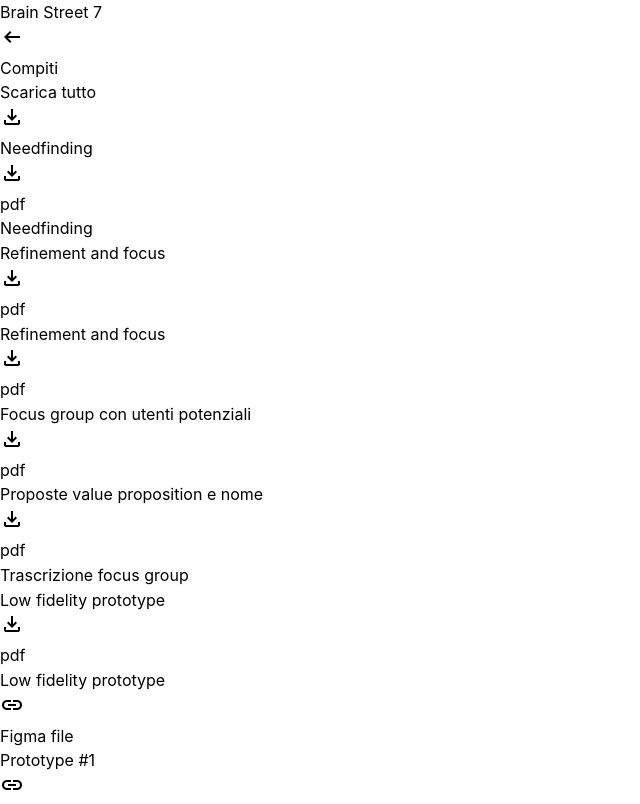
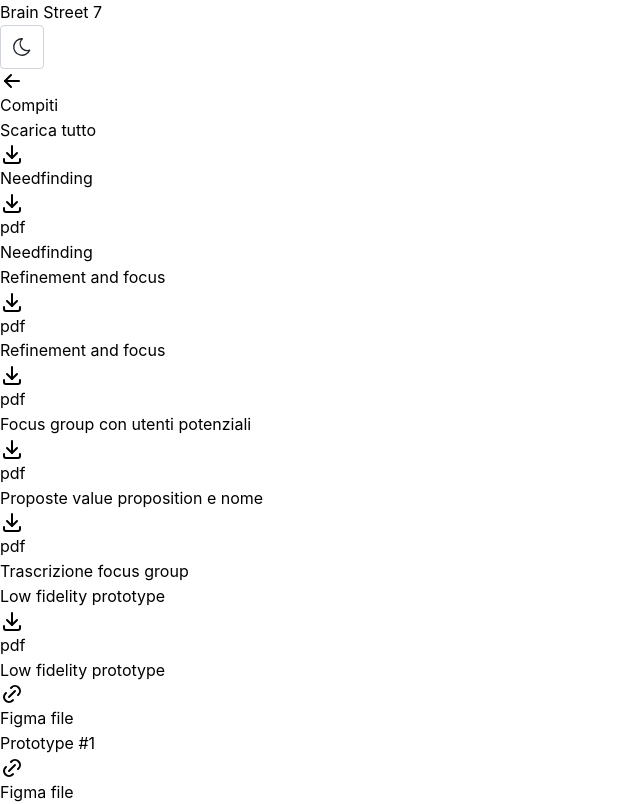
Before and after one commit to Masterquiz/Brain-Street-7, a Next.js app: page /assignments in a window 1280 px wide. Shown: the top 804 px of the page, without its empty margins (0-640 px from the left). Built offline with nearby package versions, Linux system fonts and the light colour scheme.

Commit message:
Added color-scheme toggle. Added Tabler icons. Removed some unnecessary code.

```diff
--- a/package.json
+++ b/package.json
@@ -11,6 +11,7 @@
   "dependencies": {
     "@mantine/core": "^7.14.1",
     "@mantine/hooks": "^7.14.1",
+    "@tabler/icons-react": "^3.24.0",
     "next": "^15.0.3",
     "react": "^18.3.1",
     "react-dom": "^18.3.1"
--- a/src/app/(details)/assignments/page.tsx
+++ b/src/app/(details)/assignments/page.tsx
@@ -1,4 +1,6 @@
 import Link from "next/link";
+
+import { IconArrowLeft, IconDownload, IconLink } from "@tabler/icons-react";
 
 import { assignments } from "@/data/assignments";
 
@@ -8,7 +10,7 @@ export default function Assignment() {
       <div className="flex items-center justify-between">
         <Link href="/">
           <div className="flex gap-2 items-center">
-            <span className="material-symbols-outlined">arrow_left_alt</span>
+            <IconArrowLeft />
             <h1 className="text-2xl">Compiti</h1>
           </div>
         </Link>
@@ -21,7 +23,7 @@ export default function Assignment() {
         >
           <div className="flex gap-1">
             <p>Scarica tutto</p>
-            <span className="material-symbols-outlined">download</span>
+            <IconDownload />
           </div>
         </Link>
       </div>
@@ -31,7 +33,9 @@ export default function Assignment() {
         .map((assignment) => {
           return (
             <div key={assignment.folder} className="flex flex-col gap-2">
-              <h2 className="mt-4 text-xl md:mt-8 md:font-bold">{assignment.name}</h2>
+              <h2 className="mt-4 text-xl md:mt-8 md:font-bold">
+                {assignment.name}
+              </h2>
               <>
                 {assignment.files.map((file) => {
                   return (
@@ -42,14 +46,14 @@ export default function Assignment() {
                       rel="noopener noreferrer"
                     >
                       <div className="flex gap-2 align-center">
-                        <div className="flex">
-                          <span className="material-symbols-outlined m-auto">
-                            {(file.type === "pdf" && "download") ||
-                              (file.type === "link" && "link")}
-                          </span>
+                        <div className="flex items-center">
+                          {(file.type === "pdf" && <IconDownload />) ||
+                            (file.type === "link" && <IconLink />)}
                         </div>
                         <div>
-                          <span className="text-xs text-slate-500">{file.description || file.type}</span>
+                          <span className="text-xs text-slate-500">
+                            {file.description || file.type}
+                          </span>
                           <p>{file.name}</p>
                         </div>
                       </div>
--- a/src/app/(details)/project/page.tsx
+++ b/src/app/(details)/project/page.tsx
@@ -1,17 +1,19 @@
 import Link from "next/link";
+
+import { IconArrowLeft } from "@tabler/icons-react";
 
 export default function Prototype() {
   return (
     <>
       <div className="flex mb-4">
         <Link href="/" className="flex gap-2 items-center">
-          <span className="material-symbols-outlined">arrow_left_alt</span>
+          <IconArrowLeft />
           <h1 className="text-2xl">Il progetto</h1>
         </Link>
       </div>
 
       <div>
-        <p className="mb-2">Progetto a tema “Urban Well-Being” [...] </p>
+        {/*<p className="mb-2">Progetto a tema “Urban Well-Being” [...] </p>*/}
 
         <h1 className="mt-6 text-2xl font-bold">Contesto</h1>
 
--- a/src/app/globals.css
+++ b/src/app/globals.css
@@ -5,47 +5,23 @@
 :root {
   --background: #ffffff;
   --foreground: #171717;
-
-  --test: red;
 }
 
 @media (prefers-color-scheme: dark) {
   :root {
     --background: #0a0a0a;
     --foreground: #ededed;
-
-    --test: purple;
   }
 }
 
-/*body {*/
-/*  color: var(--foreground);*/
-/*  background: var(--background);*/
-/*  font-family: Arial, Helvetica, sans-serif;*/
-/*}*/
+body {
+  color: var(--foreground);
+  background: var(--background);
+  font-family: Arial, Helvetica, sans-serif;
+}
 
 @layer utilities {
   .hexagon-clip {
     clip-path: polygon(50% 0%, 100% 25%, 100% 75%, 50% 100%, 0% 75%, 0% 25%);
   }
 }
-
-.dark {
-  @mixin dark {
-    display: none;
-  }
-
-  @mixin light {
-    display: block;
-  }
-}
-
-.light {
-  @mixin light {
-    display: none;
-  }
-
-  @mixin dark {
-    display: block;
-  }
-}
--- a/src/app/layout.tsx
+++ b/src/app/layout.tsx
@@ -3,13 +3,9 @@ import localFont from "next/font/local";
 import "./globals.css";
 import Head from "next/head";
 
-import { ColorSchemeScript } from "@mantine/core";
-import { createTheme, MantineProvider } from "@mantine/core";
+import { ColorSchemeScript, MantineProvider } from "@mantine/core";
 import "@mantine/core/styles.css";
-
-const theme = createTheme({
-  /** Put your mantine theme override here */
-});
+import ToggleColorScheme from "@/components/ToggleColorScheme";
 
 const geistSans = localFont({
   src: "./fonts/GeistVF.woff",
@@ -33,24 +29,18 @@ export default function RootLayout({
   children: React.ReactNode;
 }>) {
   return (
-    <html lang="en" className="h-full">
+    <html lang="en">
       <Head>
-        <ColorSchemeScript />
+        <ColorSchemeScript defaultColorScheme="auto" />
       </Head>
-
-      <head>
-        <link
-          rel="stylesheet"
-          href="https://fonts.googleapis.com/css2?family=Material+Symbols+Outlined:opsz,wght,FILL,GRAD@24,400,0,0&icon_names=arrow_left_alt,arrow_right_alt,dark_mode,download,light_mode,link"
-        />
-      </head>
 
       <body
         className={`${geistSans.variable} ${geistMono.variable} antialiased h-min flex flex-col pt-6 pb-12 px-[9vw] md:px-[20vw]`}
       >
-        <MantineProvider theme={theme}>
-          <header>
-            <h1 className="text-3xl font-bold mb-12">Brain Street 7</h1>
+        <MantineProvider defaultColorScheme="auto">
+          <header className="mb-12 flex items-center justify-between">
+            <h1 className="text-3xl font-bold">Brain Street 7</h1>
+            <ToggleColorScheme />
           </header>
 
           <main className="flex-1">{children}</main>
--- a/src/components/HomeSection.tsx
+++ b/src/components/HomeSection.tsx
@@ -1,4 +1,6 @@
 import Link from "next/link";
+
+import { IconArrowRight } from "@tabler/icons-react";
 
 export default function HomeSection({
   children,
@@ -16,7 +18,7 @@ export default function HomeSection({
         <Link href={link} className="flex items-center">
           <div className="flex">
             <p>Leggi di più</p>
-            <span className="material-symbols-outlined">arrow_right_alt</span>
+            <IconArrowRight />
           </div>
         </Link>
       </div>
--- /dev/null
+++ b/src/components/ToggleColorScheme.module.css
@@ -0,0 +1,24 @@
+.icon {
+  width: 22px;
+  height: 22px;
+}
+
+.dark {
+  @mixin dark {
+    display: none;
+  }
+
+  @mixin light {
+    display: block;
+  }
+}
+
+.light {
+  @mixin light {
+    display: none;
+  }
+
+  @mixin dark {
+    display: block;
+  }
+}
--- /dev/null
+++ b/src/components/ToggleColorScheme.tsx
@@ -0,0 +1,32 @@
+"use client";
+
+import {
+  ActionIcon,
+  useMantineColorScheme,
+  useComputedColorScheme,
+} from "@mantine/core";
+
+import { IconSun, IconMoon } from "@tabler/icons-react";
+
+import styles from "./ToggleColorScheme.module.css";
+
+export default function ToggleColorScheme() {
+  const { setColorScheme } = useMantineColorScheme();
+  const computedColorScheme = useComputedColorScheme("light", {
+    getInitialValueInEffect: true,
+  });
+
+  return (
+    <ActionIcon
+      onClick={() =>
+        setColorScheme(computedColorScheme === "light" ? "dark" : "light")
+      }
+      variant="default"
+      size="xl"
+      aria-label="Toggle color scheme"
+    >
+      <IconSun className={`${styles.icon} ${styles.light}`} stroke={1.5} />
+      <IconMoon className={`${styles.icon} ${styles.dark}`} stroke={1.5} />
+    </ActionIcon>
+  );
+}
```
Also changed, not shown: src/app/(details)/team/page.tsx (+6 -4 lines), src/app/page.tsx (+9 -4 lines), 1 other file (tests, documents, lock files or other folders).
